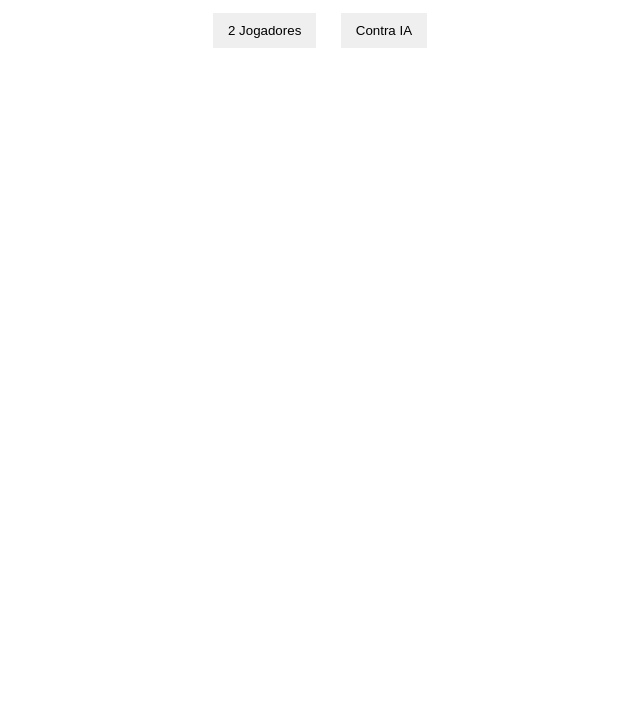
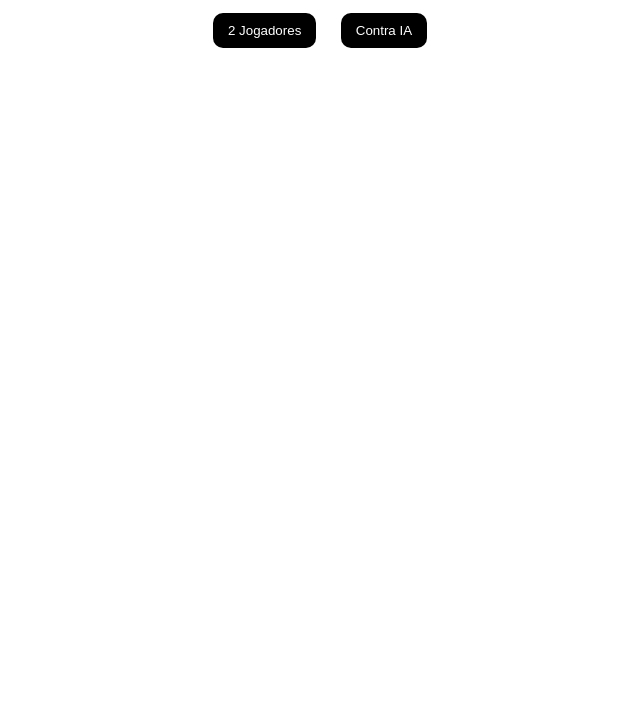
Before and after one commit to rafaeladns/jogodavelha, a plain HTML site: page index.html in a window 1280 px wide. Shown: the part 91-800 px from the top of the page, without its empty margins (320-960 px from the left). Drawn offline with Linux system fonts and the light colour scheme.

Commit message:
Alterações feitas no CSS

```diff
--- a/css/style.css
+++ b/css/style.css
@@ -14,6 +14,15 @@ h1{
   margin: 0 10px;
 }
 
+button {
+  background-color: black;
+  color: white;
+  border-radius: 10px!important;
+}
+
+button:hover{
+  color: #c4bb02;
+}
 /*Jogo*/
 #container{
   display: flex;
```
